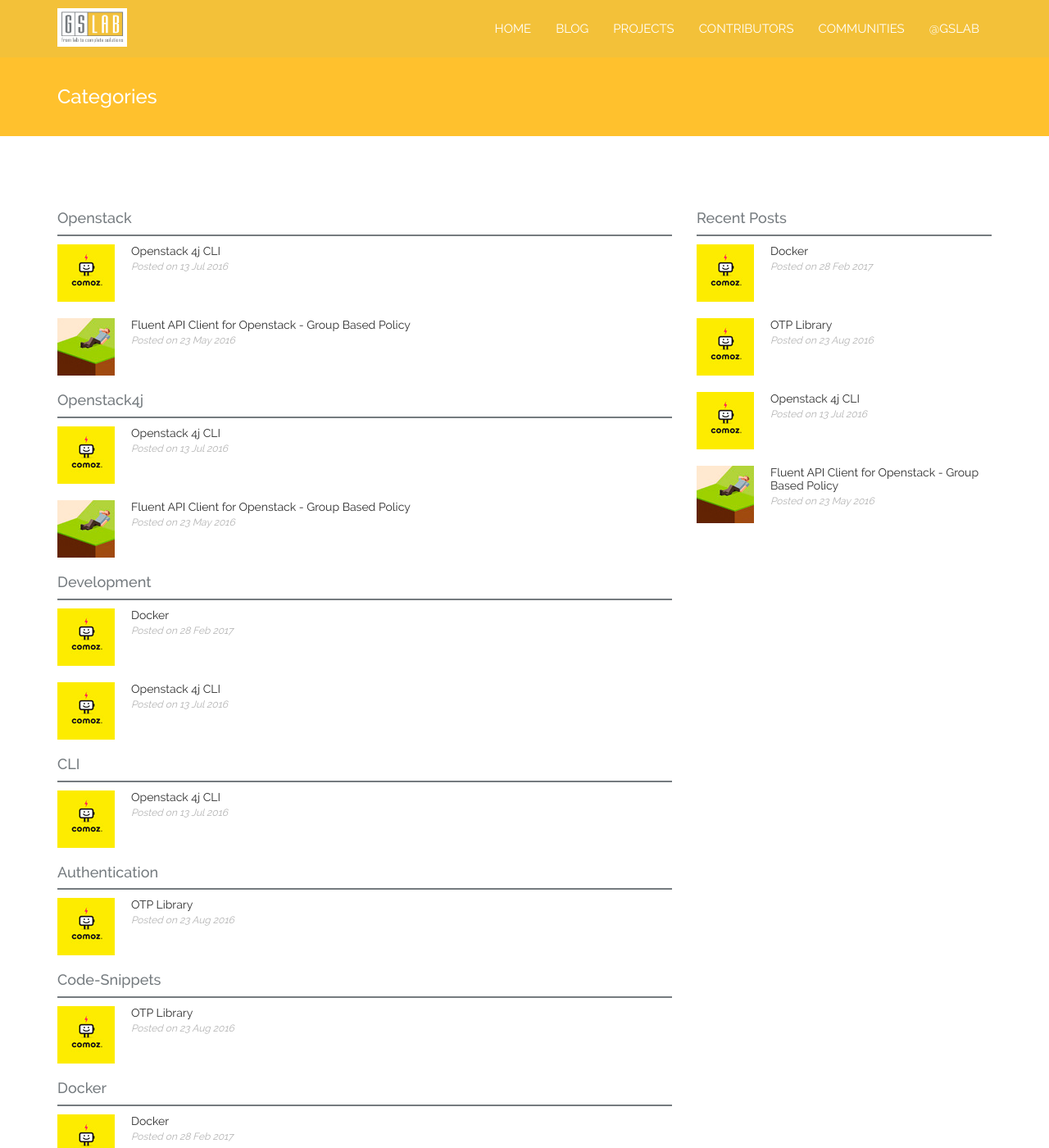
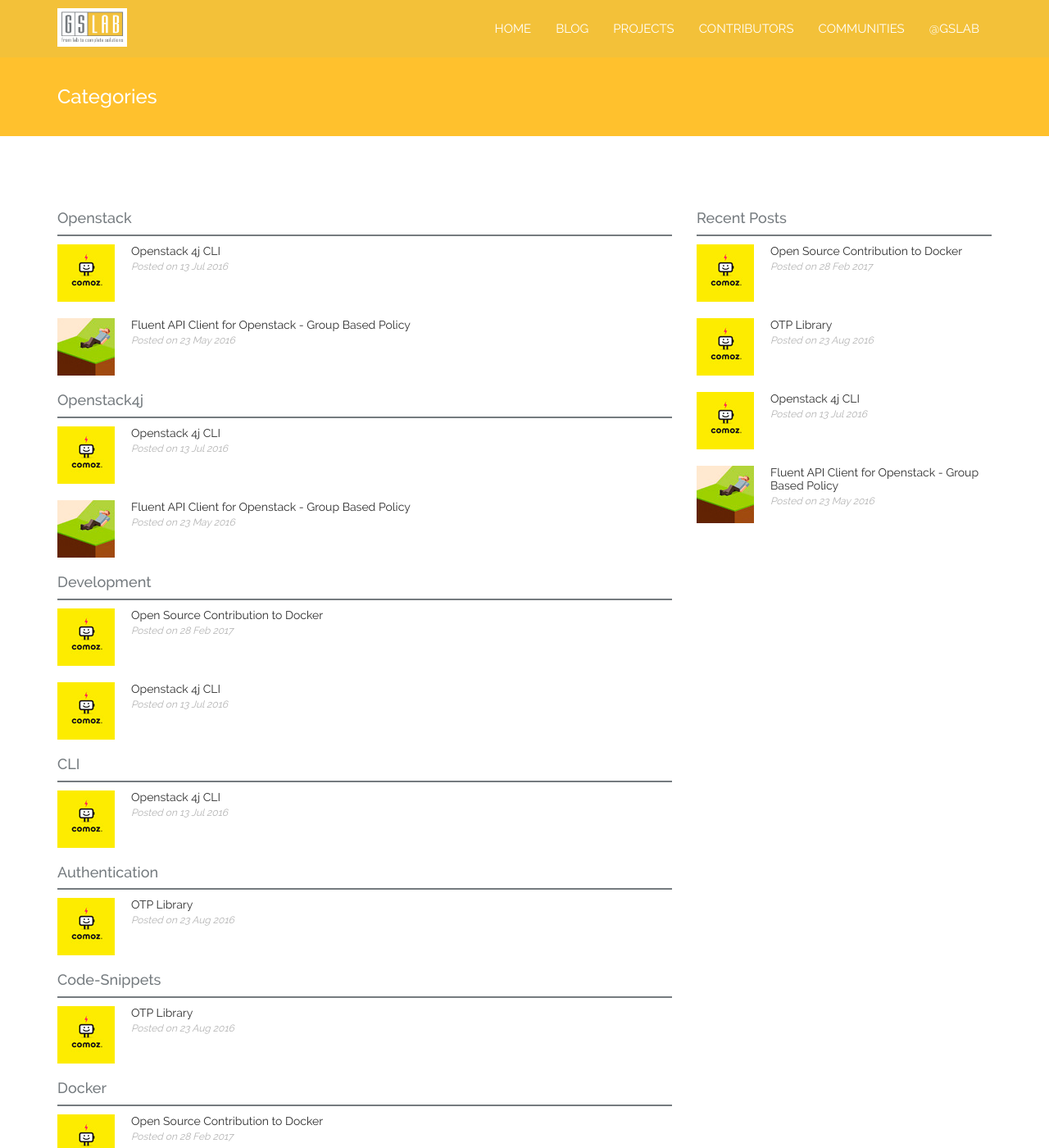
Before and after one commit to GSLabDev/gslabdev.github.io, a Jekyll site: the page built from category.html, in a window 1280 px wide and 1400 px high. Shown: the whole window at 82% size. Built offline with Jekyll 4.4.1, drawn with Linux system fonts in a browser that asks for light colours; nearby versions of some CDN libraries.

Commit message:
Update formatting
Update formatting

```diff
--- a/_posts/blog/2017-02-28-docker.markdown
+++ b/_posts/blog/2017-02-28-open-source-contribution-to-docker.markdown
@@ -1,6 +1,6 @@
 ---
 layout: post
-title: "Docker"
+title: "Open Source Contribution to Docker"
 date: 2017-02-28 16:54:46
 author: Milind Chawre
 categories:
@@ -12,23 +12,28 @@ thumb: thumb02.jpg
 ---
 
 Docker is an open platform for developing, shipping, and running applications. Docker enables you to separate your applications from your infrastructure so you can deliver software quickly. With Docker, you can manage your infrastructure in the same ways you manage your applications. In past, there were physical servers running application. Then virtualization changed this way of running application by having virtual servers running these applications. Now, Docker enables the creation of application containers that are much more efficient than running separate virtual machines.
+
 [Read More]
+
 In a very short period of time, docker has witnessed large community support which includes active contribution from industry leaders like Google, RedHat, etc. There are around 1000 active community contributors to docker repository, 100000+ dockerized apps on docker hub, 50,000 third-party projects on GitHub using Docker. Many software giants are playing with docker eco-system to evaluate if they can containerize theirs applications. Cloud-vendors like Microsoft Azure, Amazon have enabled containerization support in their cloud platforms using docker. Docker is also natively supported by openstack. Google also built management suit called kubernetes, which supports docker. Almost all major players in industry are already involved or trying to be part of docker eco-system in one or other way. So it’s currently a trending technology which experts claim is here to stay.
 
 To get acquainted with this trending technology, we proactively started exploring docker and playing around with its usecases. To further build the expertise, we started taking up some issues and try fixing them. Here is the glance at our contributions so far
 
 1. **Hostname resolution for local NFS volumes:**
    Docker enables to mount NFS volumes inside containers. This functionality limits us to use only IP addresses to identify NFS volumes. In production, common practice is to address NFS volumes with hostname instead. Thus we added a feature in docker that would enable address resolution for NFS volumes from docker via all means host names, DNS names, IP addresses.
+
    Issue : https://github.com/docker/docker/issues/26639
    PR : https://github.com/docker/docker/pull/27329
 
 2. **Max restart time support for docker container:**
    Docker offers restart policy, which defines whether to restart the container after it crashes. As per the restart policy, the failed container will be restarted after a specified interval. If the restart fails, the time period of restart interval will be doubled. As there no upper bound to this time interval, the container may not be restarted for days or weeks if it is failing continuously. We solved this issue by keeping an upperbound to this restart interval to be a maximum of 1 minute.
+
    Issue : https://github.com/docker/docker/issues/30503
    PR : https://github.com/docker/docker/pull/30683
 
 3. **Improved docker cli help:**
    Few of the docker cli commands were missing help for the allowed time units input. We added explicit help specifying all the valid time units. Default values for some docker cli input parameters were missing and were unknown to the user. So we identified default values for various parameters and their meanings. We updated docker cli help to reflect the same.
+
    Issue : https://github.com/docker/docker/issues/24083
    PR : https://github.com/docker/docker/pull/27733
    Issue : https://github.com/docker/docker/issues/27798
@@ -36,31 +41,38 @@ To get acquainted with this trending technology, we proactively started explorin
 
 4. **Remove obsolete docker documentation/code:**
    In docker remote API, login token name registryToken was replaced by identityToken. But the documentation was still holding reference to older login token name to registryToken. We updated the documentation to make it consistent with the code.
+
    Issue : https://github.com/docker/docker/issues/27095
    PR : https://github.com/docker/docker/pull/27341
 
    Removed unused configurations for fluentd logging driver.
+
    Issue : https://github.com/docker/docker/issues/21803
    PR : https://github.com/docker/docker/pull/27986
 
    Removed bad references in docker volume documentation.
+
    Issue : https://github.com/docker/docker/issues/26818
    PR : https://github.com/docker/docker.github.io/pull/232
 
 5. **Clarifying docker behaviour in documentation:**
    Docker allows to attach a network to created/stopped container. But when we inspect the container, network information is missing. This is because network is attached to the container only when its run. This information was missing from docker documentation, which we added.
+
    Issue : https://github.com/docker/docker/issues/28600
    PR : https://github.com/docker/docker/pull/28602
 
    Docker added new feature called live-restore, this functionality is supported for linux containers only. The functionality is not implemented for windows containers. We added this note in live-restore features documentation.
+
    Issue : https://github.com/docker/docker/issues/28295
    PRs : https://github.com/docker/docker/pull/28384
    https://github.com/docker/docker.github.io/pull/564
 
    There are two conflicting options in dockerd -- ip-masq and -- iptables. -- ip-masq which automatically adds iptables rules to enable external connectivity and -- iptables to enable or disable dockerd from automatically updating iptables rules. If iptables is set to false and ip masq to true, iptables option takes precedence and dockerd does not automatically update the iptables rules. We documented this behaviour in dockerd help and documentation.
+
    Issue : https://github.com/docker/docker/issues/28133
    PR : https://github.com/docker/docker/pull/28607
 
 **References:**
+
 https://docs.docker.com/opensource/code/
 https://dockercommunity.slack.com/
```
